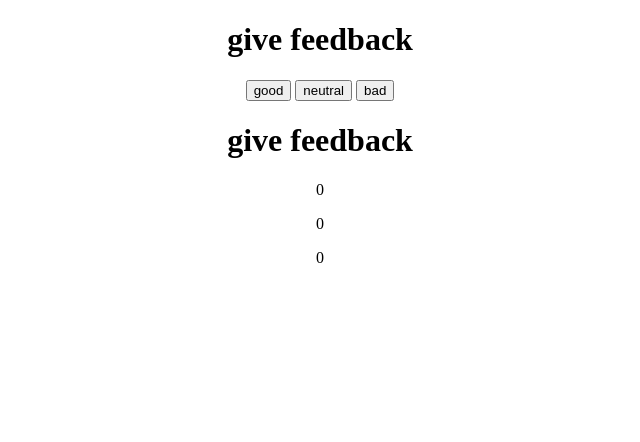
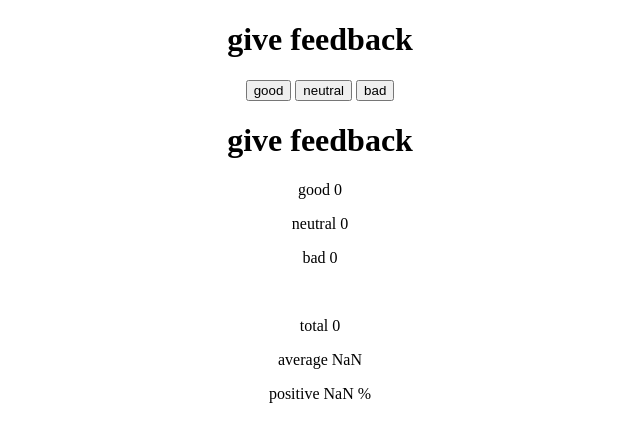
Before and after one commit to Mohammad-Osama/fullstackopen, a React (Create React App) app in the folder part1/unicafe/: page / in a window 1280 px wide. Shown: the top 442 px of the page, without its empty margins (320-960 px from the left). Built offline with nearby package versions, Linux system fonts and the light colour scheme.

Commit message:
1.7: unicafe step2 answer

```diff
--- a/part1/unicafe/src/App.js
+++ b/part1/unicafe/src/App.js
@@ -26,8 +26,24 @@ const App = () => {
     setBad(bad + 1)
   }
 
+
+  const total=()=>{
+   let total =good+neutral+bad
+    return total
+  }
+
+  const average=(total)=>{
+    let average =(good-bad) /total
+     return average
+   }
+   const positive=(total)=>{
+    let positive =(good/total) *100
+     return positive
+   }
+
+
   return (
-    <div style={{textAlign:"center"}}>
+    <div style={{ textAlign: "center" }}>
 
       <div>
         <h1>give feedback</h1>
@@ -43,9 +59,13 @@ const App = () => {
           <h1>give feedback</h1>
         </div>
         <div>
-            <p> {good}  </p>
-            <p> {neutral}  </p>
-            <p> {bad}  </p>
+          <p> good {good}  </p>
+          <p> neutral {neutral}  </p>
+          <p> bad  {bad}  </p>
+          <br></br>
+          <p> total  {total()}  </p>
+          <p> average  {average(total())}  </p>
+          <p> positive  {positive(total())} %  </p>
         </div>
 
       </div>
```
Lines whose indentation alone changed are shown as unchanged.
